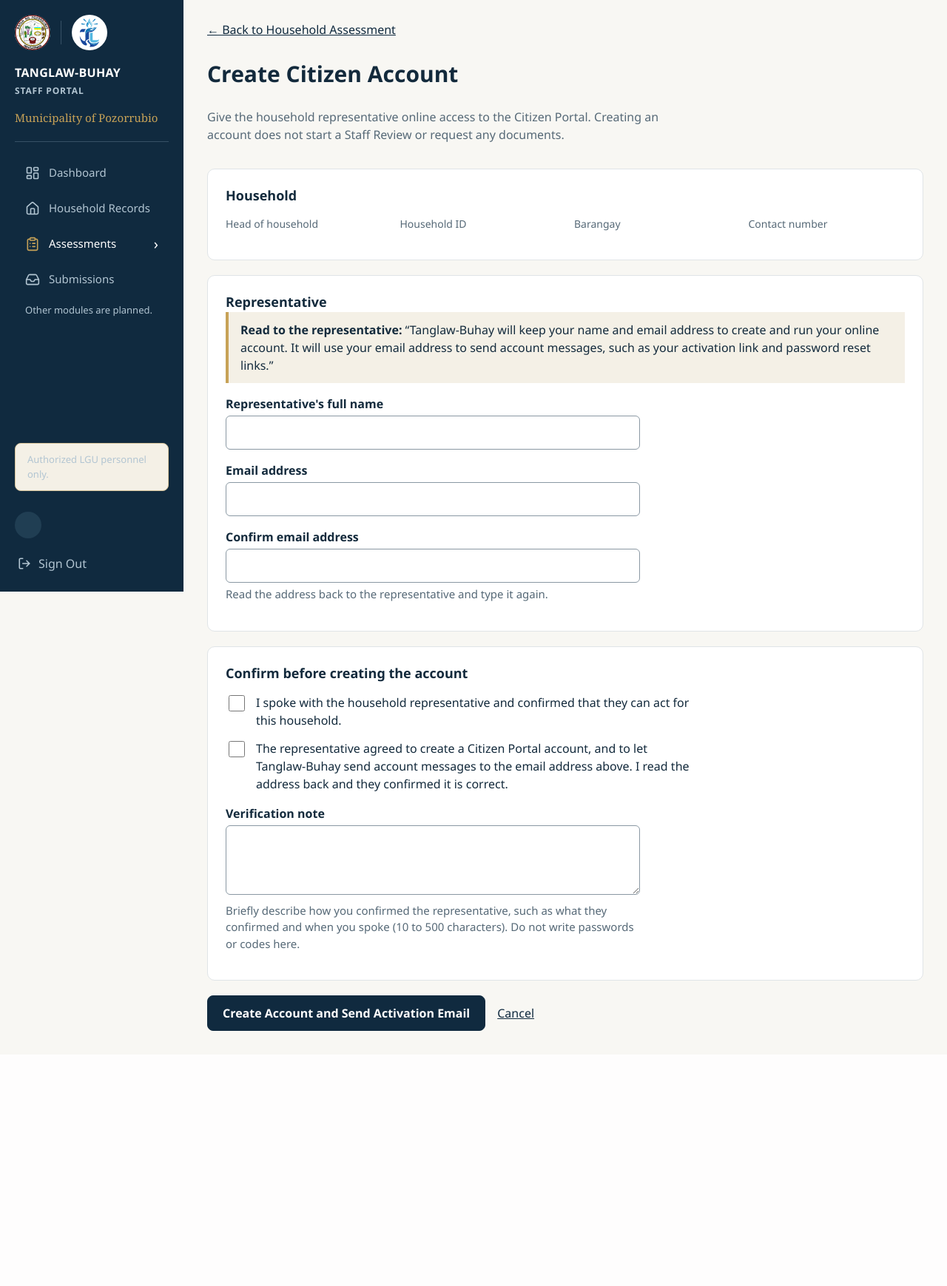
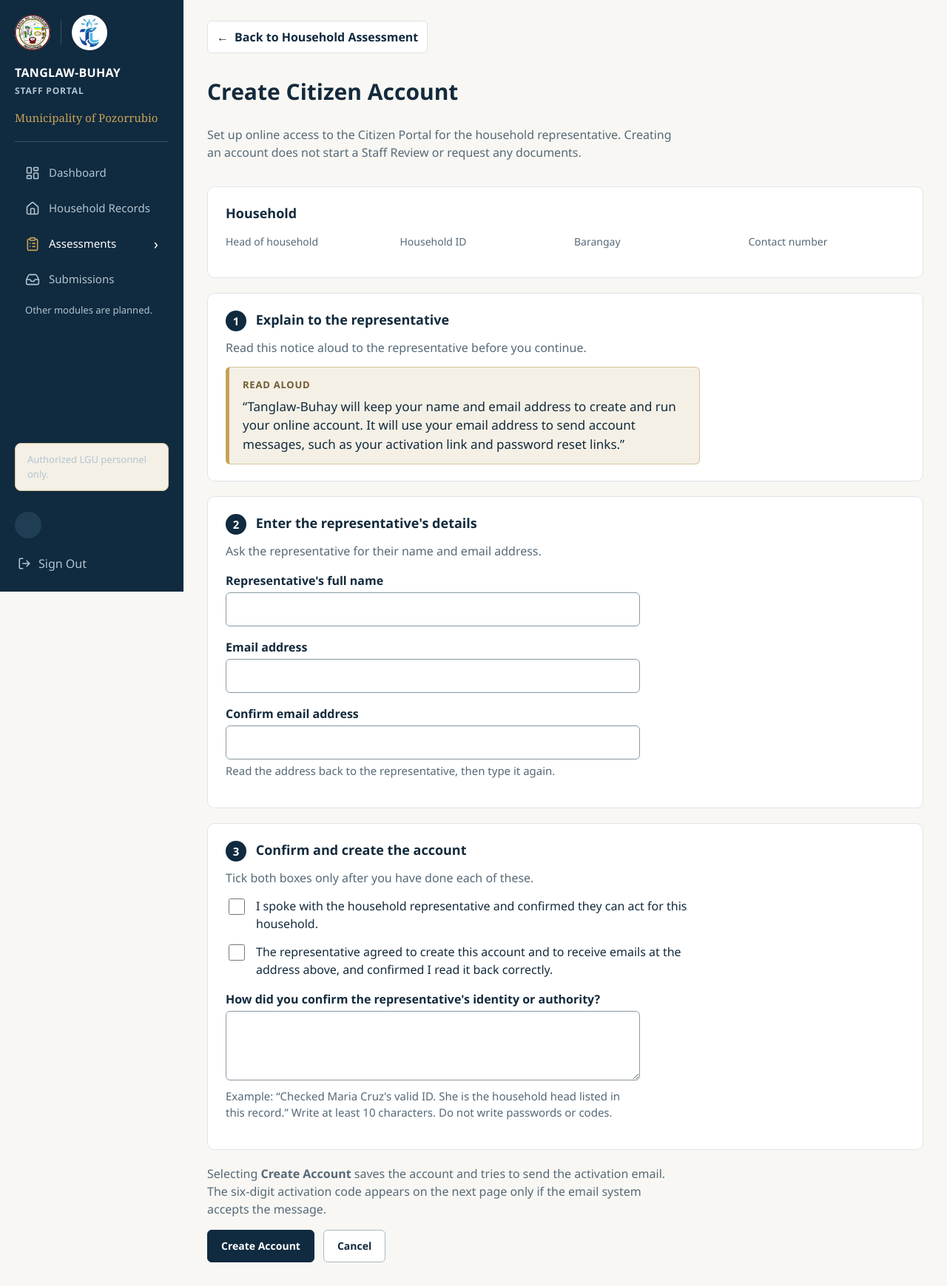
Before and after one commit to kaorizz26/Tanglaw_Buhay_FINAL, a Python web app: template templates/citizen_accounts/create.html in a window 1280 px wide. Shown: the whole page at 74% size. Before the commit the page ends 1394 px from the top, so only its background shows below. Run offline with Jinja, Linux system fonts and the light colour scheme; the template is opened without the code that fills it, so the values that code supplies are empty.

Commit message:
style(citizen-accounts): improve staff account creation UI and guidance
Co-Authored-By: Claude Sonnet 5.5 <noreply@anthropic.com>

```diff
--- a/static/css/citizen-accounts.css
+++ b/static/css/citizen-accounts.css
@@ -12,7 +12,7 @@
 .citizen-account-panel h2,
 .account-section h2,
 .account-household h2 {
-  margin: 0;
+  margin: 0 0 10px;
   font-size: 1.125rem;
 }
 
@@ -106,15 +106,78 @@
   margin: 6px 0 8px;
 }
 
+/* Same look as the Back button on the Household Assessment page. */
 .account-back {
-  display: inline-block;
-  margin-bottom: 4px;
+  display: inline-flex;
+  align-items: center;
+  gap: 8px;
+  justify-self: start;
+  align-self: flex-start;
+  width: fit-content;
+  max-width: 100%;
+  min-height: 44px;
+  margin-bottom: 8px;
+  padding: 8px 12px;
+  border: 1px solid var(--border);
+  border-radius: 6px;
+  background: var(--surface);
+  color: var(--navy);
+  font-weight: 600;
+  text-decoration: none;
 }
 
+.account-back:hover {
+  background: var(--surface-muted);
+  text-decoration: none;
+}
+
+.account-instruction {
+  margin: 6px 0 14px;
+  color: var(--text-muted);
+}
+
+.account-step {
+  display: inline-flex;
+  align-items: center;
+  justify-content: center;
+  width: 28px;
+  height: 28px;
+  margin-right: 8px;
+  border-radius: 50%;
+  background: var(--navy);
+  color: #fff;
+  font-size: 0.9375rem;
+  vertical-align: middle;
+}
+
+/* The notice staff read aloud: set apart from the instructions around it. */
 .account-script {
-  padding: 12px 16px;
-  border-left: 4px solid var(--gold);
+  max-width: 70ch;
+  padding: 14px 18px;
+  border: 1px solid var(--gold-border);
+  border-left: 5px solid var(--gold);
+  border-radius: 6px;
   background: var(--notice);
+}
+
+.account-script p {
+  margin: 0;
+  font-size: 1.0625rem;
+}
+
+.account-script .account-script-label {
+  margin-bottom: 6px;
+  color: var(--gold-text);
+  font-size: 0.8125rem;
+  font-weight: 700;
+  letter-spacing: 0.06em;
+  text-transform: uppercase;
+}
+
+.account-next {
+  max-width: 70ch;
+  margin: 0 0 4px;
+  color: var(--text-muted);
 }
 
 .account-field {
@@ -140,6 +203,13 @@
 
 .account-field [aria-invalid="true"] {
   border-color: #b00020;
+}
+
+.account-field input:focus-visible,
+.account-field textarea:focus-visible,
+.account-check input:focus-visible {
+  outline: 3px solid #167eb5;
+  outline-offset: 2px;
 }
 
 .account-hint {
@@ -172,26 +242,57 @@
 .account-actions {
   display: flex;
   flex-wrap: wrap;
-  gap: 16px;
+  gap: 12px;
   align-items: center;
-  margin-top: 20px;
+  margin-top: 16px;
 }
 
+/* Same size, shape and type as the Staff Accounts buttons. */
 .account-button {
-  display: inline-block;
-  padding: 11px 20px;
+  display: inline-flex;
+  align-items: center;
+  justify-content: center;
+  min-height: 44px;
+  padding: 10px 18px;
   border: 1px solid var(--navy);
-  border-radius: 8px;
+  border-radius: 6px;
   background: var(--navy);
   color: #fff;
-  font-weight: 700;
+  font: inherit;
+  font-size: 0.875rem;
+  font-weight: 600;
   text-decoration: none;
   cursor: pointer;
 }
 
+.account-button:hover {
+  background: var(--navy-active);
+  text-decoration: none;
+}
+
 .account-button-secondary {
+  border-color: #aab9c2;
   background: var(--surface);
   color: var(--navy);
+}
+
+.account-button-secondary:hover {
+  background: #e5ecf1;
+}
+
+.account-subheading {
+  margin: 18px 0 6px;
+  font-size: 1rem;
+}
+
+.account-steps {
+  margin: 0;
+  padding-left: 22px;
+}
+
+.account-warning-line {
+  max-width: 70ch;
+  margin: 0 0 4px;
 }
 
 .account-code-label {
@@ -214,6 +315,10 @@
 }
 
 @media (max-width: 700px) {
+  .account-actions .account-button {
+    width: 100%;
+  }
+
   .citizen-account-panel,
   .account-section,
   .account-household {
--- a/templates/citizen_accounts/create.html
+++ b/templates/citizen_accounts/create.html
@@ -10,14 +10,14 @@
   <header class="page-header account-header">
     <a class="account-back" href="{{ assessment_url }}"><span aria-hidden="true">←</span> Back to Household Assessment</a>
     <h1>Create Citizen Account</h1>
-    <p class="account-lead">Give the household representative online access to the Citizen Portal. Creating an account does not start a Staff Review or request any documents.</p>
+    <p class="account-lead">Set up online access to the Citizen Portal for the household representative. Creating an account does not start a Staff Review or request any documents.</p>
   </header>
 
   {% include 'citizen_accounts/_household_summary.html' %}
 
   {% if errors %}
     <div class="account-alert" role="alert" id="form-errors">
-      <p><strong>Please fix the following before continuing:</strong></p>
+      <p><strong>Please correct the items below, then select Create Account again.</strong></p>
       <ul>
         {% for message in errors.values() %}<li>{{ message }}</li>{% endfor %}
       </ul>
@@ -31,9 +31,18 @@
     <input type="hidden" name="batch_id" value="{{ page.batch_id }}">
     <input type="hidden" name="run_id" value="{{ page.run_id }}">
 
+    <section class="account-section" aria-labelledby="explain-heading">
+      <h2 id="explain-heading"><span class="account-step" aria-hidden="true">1</span> Explain to the representative</h2>
+      <p class="account-instruction">Read this notice aloud to the representative before you continue.</p>
+      <div class="account-script">
+        <p class="account-script-label">Read aloud</p>
+        <p>“Tanglaw-Buhay will keep your name and email address to create and run your online account. It will use your email address to send account messages, such as your activation link and password reset links.”</p>
+      </div>
+    </section>
+
     <section class="account-section" aria-labelledby="representative-heading">
-      <h2 id="representative-heading">Representative</h2>
-      <p class="account-script"><strong>Read to the representative:</strong> “Tanglaw-Buhay will keep your name and email address to create and run your online account. It will use your email address to send account messages, such as your activation link and password reset links.”</p>
+      <h2 id="representative-heading"><span class="account-step" aria-hidden="true">2</span> Enter the representative's details</h2>
+      <p class="account-instruction">Ask the representative for their name and email address.</p>
 
       <div class="account-field">
         <label for="representative_name">Representative's full name</label>
@@ -57,19 +66,20 @@
                autocomplete="off" autocapitalize="none" spellcheck="false"
                value="{{ values.email_confirmation or '' }}"
                {% if errors.email_confirmation %}aria-invalid="true" aria-describedby="email_confirmation-hint email_confirmation-error"{% else %}aria-describedby="email_confirmation-hint"{% endif %} required>
-        <p class="account-hint" id="email_confirmation-hint">Read the address back to the representative and type it again.</p>
+        <p class="account-hint" id="email_confirmation-hint">Read the address back to the representative, then type it again.</p>
         {% if errors.email_confirmation %}<p class="account-field-error" id="email_confirmation-error">{{ errors.email_confirmation }}</p>{% endif %}
       </div>
     </section>
 
     <section class="account-section" aria-labelledby="confirm-heading">
-      <h2 id="confirm-heading">Confirm before creating the account</h2>
+      <h2 id="confirm-heading"><span class="account-step" aria-hidden="true">3</span> Confirm and create the account</h2>
+      <p class="account-instruction">Tick both boxes only after you have done each of these.</p>
 
       <div class="account-check">
         <input id="representative_verified" name="representative_verified" type="checkbox"
                {% if values.representative_verified == 'on' %}checked{% endif %}
                {% if errors.representative_verified %}aria-invalid="true" aria-describedby="representative_verified-error"{% endif %}>
-        <label for="representative_verified">I spoke with the household representative and confirmed that they can act for this household.</label>
+        <label for="representative_verified">I spoke with the household representative and confirmed they can act for this household.</label>
       </div>
       {% if errors.representative_verified %}<p class="account-field-error" id="representative_verified-error">{{ errors.representative_verified }}</p>{% endif %}
 
@@ -77,23 +87,24 @@
         <input id="privacy_consent_confirmed" name="privacy_consent_confirmed" type="checkbox"
                {% if values.privacy_consent_confirmed == 'on' %}checked{% endif %}
                {% if errors.privacy_consent_confirmed %}aria-invalid="true" aria-describedby="privacy_consent_confirmed-error"{% endif %}>
-        <label for="privacy_consent_confirmed">The representative agreed to create a Citizen Portal account, and to let Tanglaw-Buhay send account messages to the email address above. I read the address back and they confirmed it is correct.</label>
+        <label for="privacy_consent_confirmed">The representative agreed to create this account and to receive emails at the address above, and confirmed I read it back correctly.</label>
       </div>
       {% if errors.privacy_consent_confirmed %}<p class="account-field-error" id="privacy_consent_confirmed-error">{{ errors.privacy_consent_confirmed }}</p>{% endif %}
 
       <div class="account-field">
-        <label for="verification_note">Verification note</label>
+        <label for="verification_note">How did you confirm the representative's identity or authority?</label>
         <textarea id="verification_note" name="verification_note" rows="3" maxlength="500"
                   {% if errors.verification_note %}aria-invalid="true" aria-describedby="verification_note-hint verification_note-error"{% else %}aria-describedby="verification_note-hint"{% endif %}
                   required>{{ values.verification_note or '' }}</textarea>
-        <p class="account-hint" id="verification_note-hint">Briefly describe how you confirmed the representative, such as what they confirmed and when you spoke (10 to 500 characters). Do not write passwords or codes here.</p>
+        <p class="account-hint" id="verification_note-hint">Example: “Checked Maria Cruz's valid ID. She is the household head listed in this record.” Write at least 10 characters. Do not write passwords or codes.</p>
         {% if errors.verification_note %}<p class="account-field-error" id="verification_note-error">{{ errors.verification_note }}</p>{% endif %}
       </div>
     </section>
 
+    <p class="account-next">Selecting <strong>Create Account</strong> saves the account and tries to send the activation email. The six-digit activation code appears on the next page only if the email system accepts the message.</p>
     <div class="account-actions">
-      <button class="account-button" type="submit">Create Account and Send Activation Email</button>
-      <a class="account-cancel" href="{{ assessment_url }}">Cancel</a>
+      <button class="account-button" type="submit">Create Account</button>
+      <a class="account-button account-button-secondary" href="{{ assessment_url }}">Cancel</a>
     </div>
   </form>
 {% endblock %}
```
Also changed, not shown: templates/assessments/_citizen_account.html (+9 -5 lines), templates/citizen_accounts/resend.html (+9 -4 lines), templates/citizen_accounts/result.html (+17 -7 lines), tests/test_citizen_account_routes.py (+19 -17 lines).
